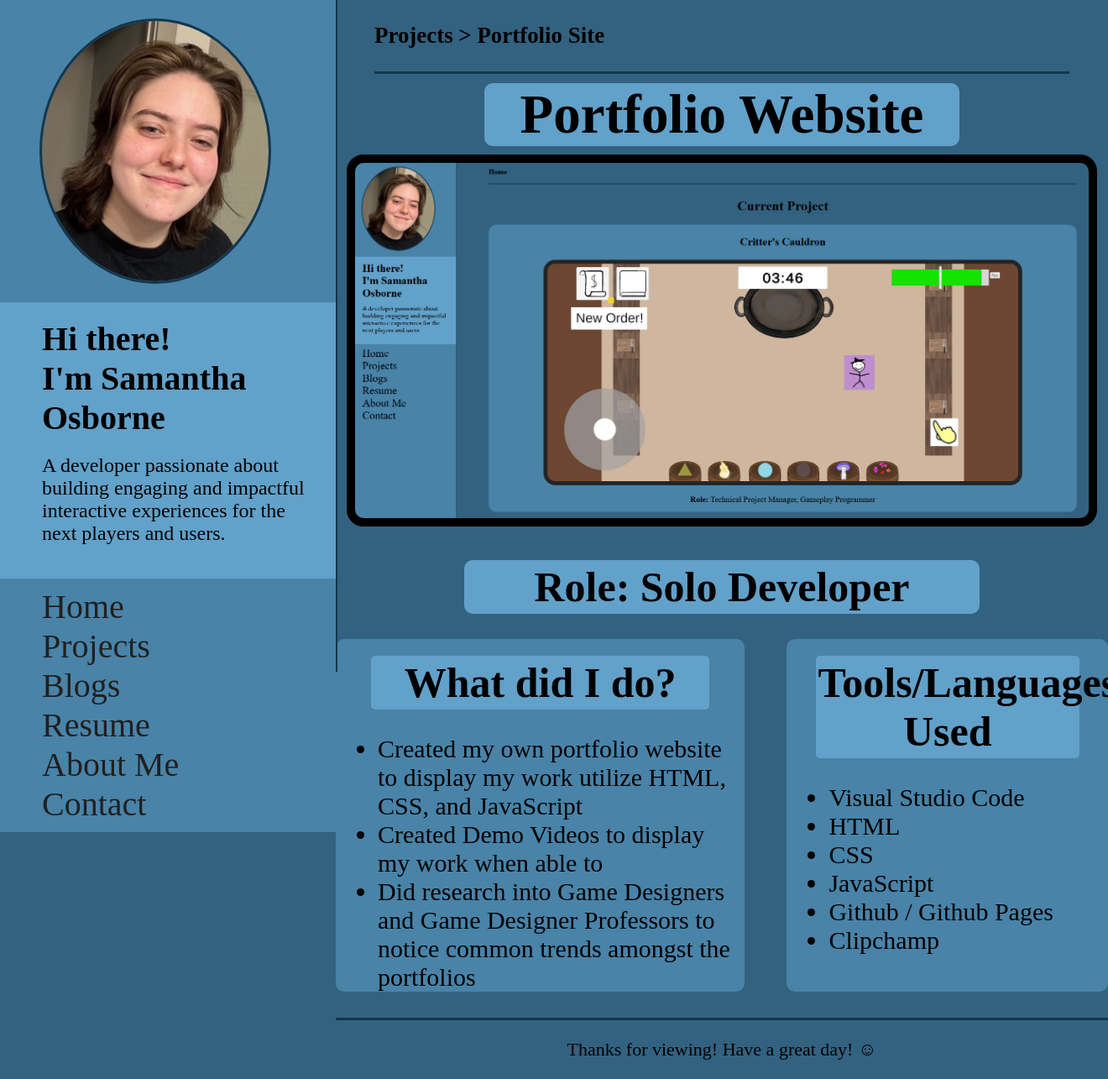
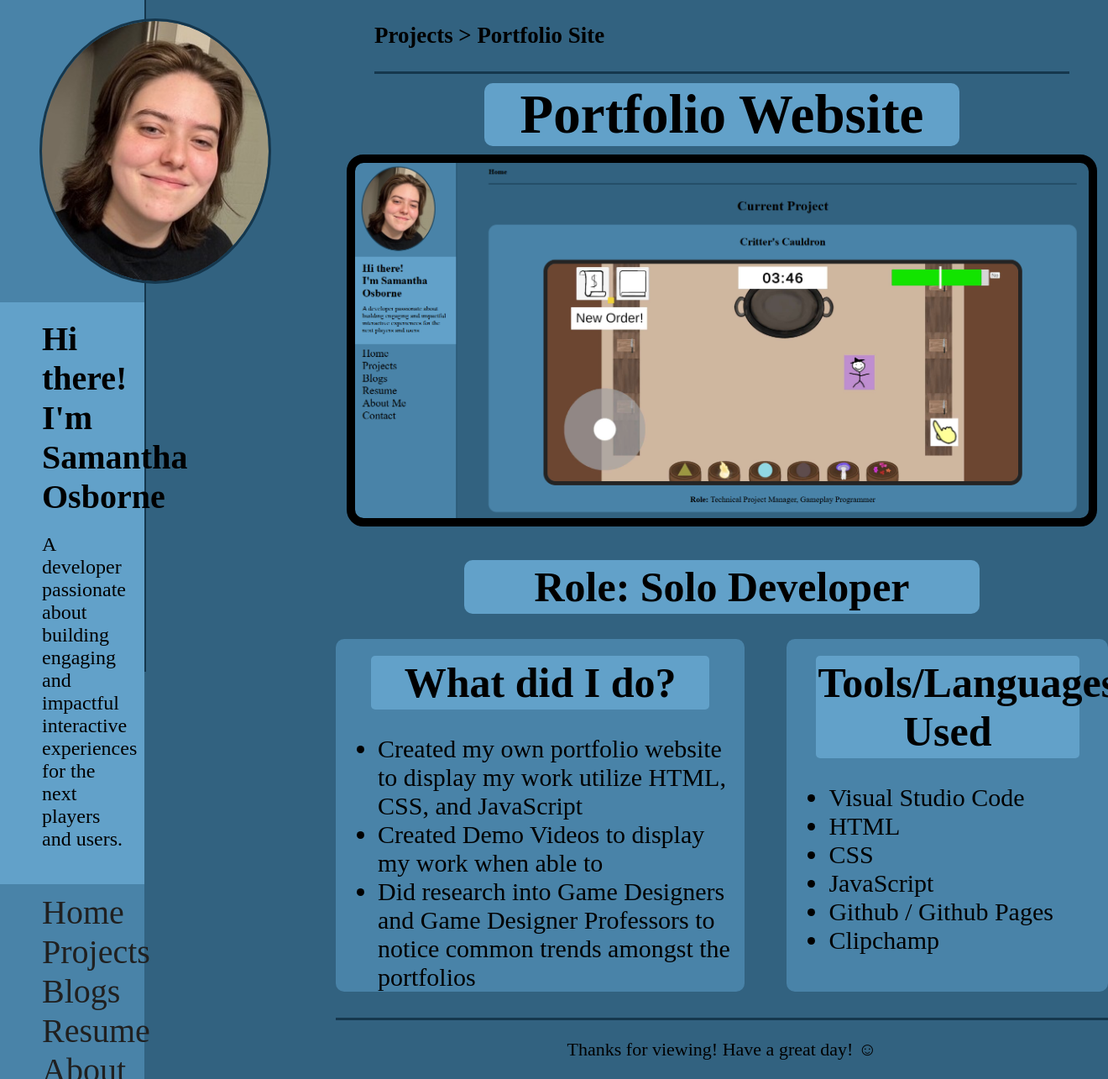
Before and after one commit to samosbo/Portfolio, a web app: page /project-pages/portfolio.html in a window 1320 px wide; the page is wider, and only the part inside the window is pictured. Shown: that part at 84% size. Run offline with its HTML, style and script files only (its server is not run), Linux system fonts and the light colour scheme; data that the repository does not hold is empty.

Commit message:
Updated all css pages

```diff
--- a/CSS/portfolioProject.css
+++ b/CSS/portfolioProject.css
@@ -14,7 +14,7 @@ body
 /*==== SIDEBAR ====*/
 .sidebar{
     position:fixed;
-    width:400px;
+    width:13%;
     height:100dvh;
     grid-area: sidebar;
     display:flex;
--- a/CSS/portfolioProjectPage.css
+++ b/CSS/portfolioProjectPage.css
@@ -14,8 +14,8 @@ body
 /*==== SIDEBAR ====*/
 .sidebar{
     position:fixed;
-    width:400px;
-     height:100dvh;
+    width:13%;
+    height:100dvh;
     grid-area: sidebar;
     display:flex;
     flex-direction:column;
--- a/CSS/portfolioResume.css
+++ b/CSS/portfolioResume.css
@@ -14,7 +14,7 @@ body
 /*==== SIDEBAR ====*/
 .sidebar{
     position:fixed;
-    width:400px;
+    width:13%;
     height:100dvh;
     grid-area: sidebar;
     display:flex;
```
